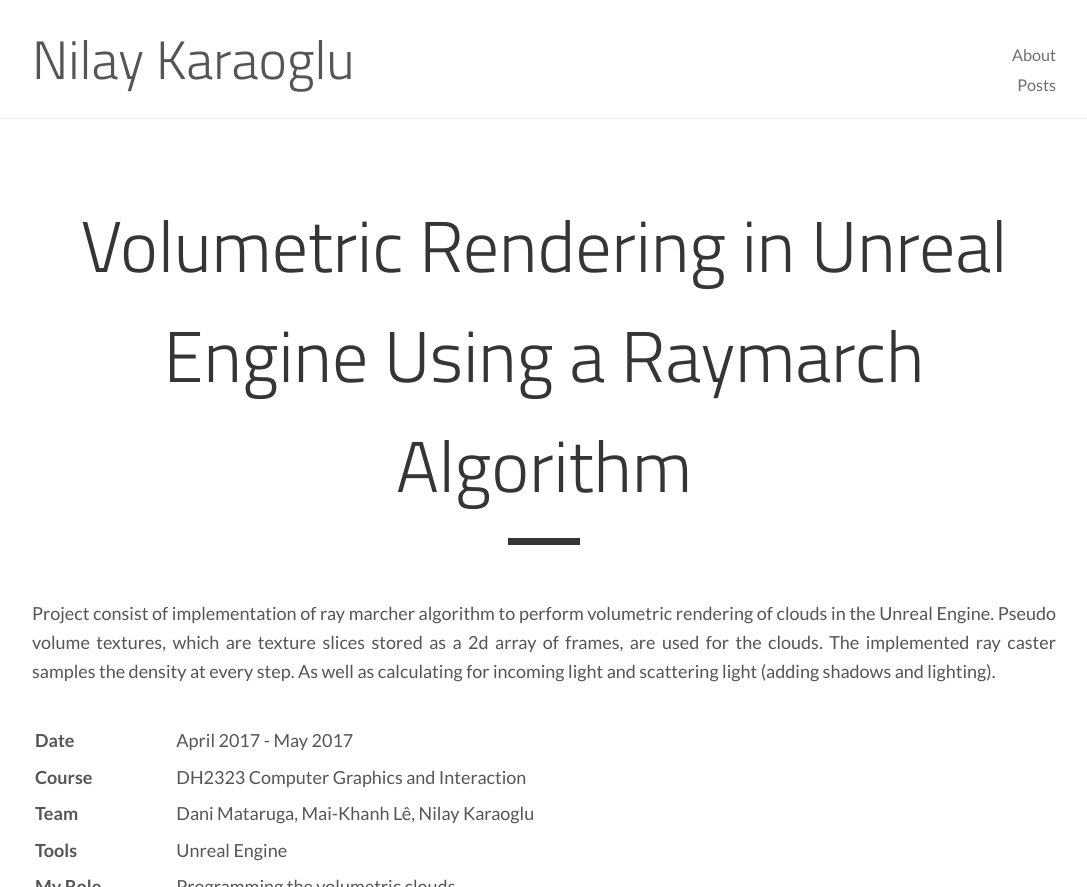
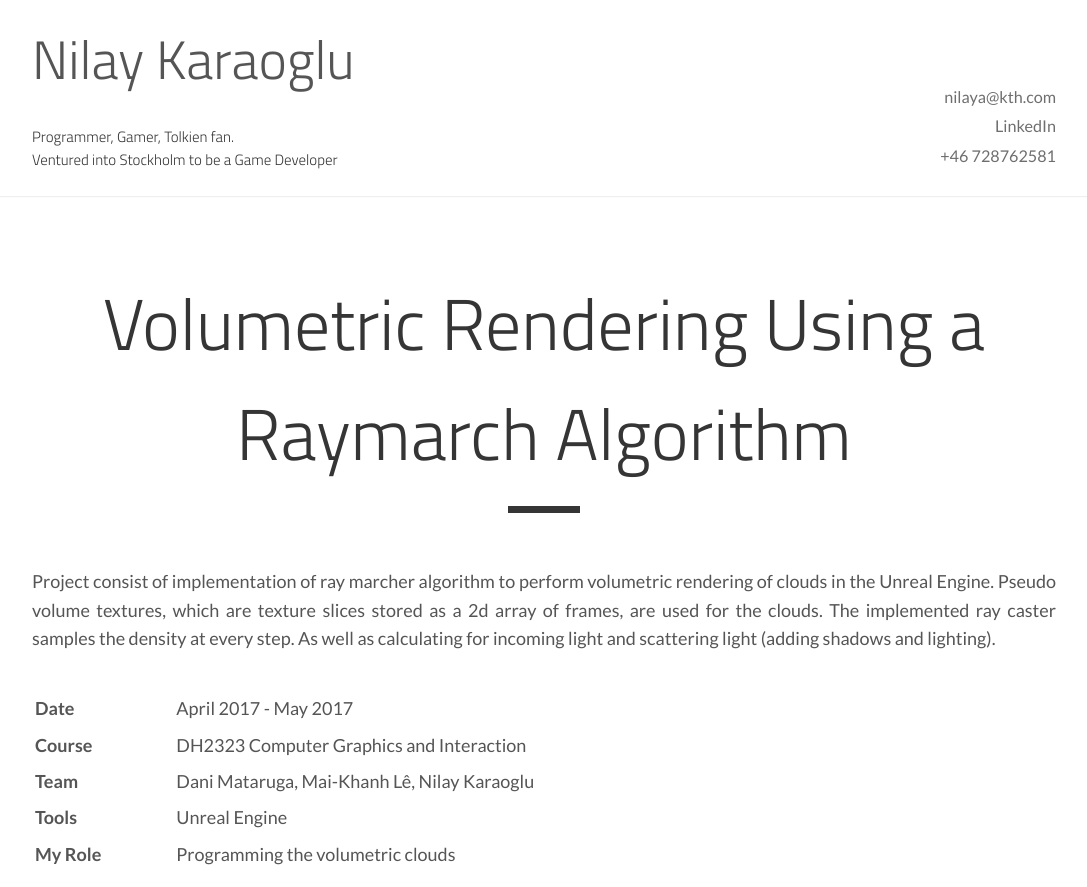
Before and after one commit to eowyn36/eowyn36.github.io, a Jekyll site: the page built from _projects/volumetric-rendering.md, in a window 1280 px wide, cut to the strip 0-887 px from the top of the page. Shown: the whole strip, without its empty margins (96-1183 px from the left). Built offline with Jekyll 4.4.1, drawn with Linux system fonts in a browser that asks for light colours.

Commit message:
adds description and contact info, renames project name

```diff
--- a/_layouts/default.html
+++ b/_layouts/default.html
@@ -9,9 +9,13 @@
         <a href="{{ site.baseurl }}/">
           <h2 class="nav-title">{{ site.title }}</h2>
         </a>
-        <ul>
-          <li><a href="{{ '/about' | prepend: site.url }}">About</a></li>
-          <li><a href="{{ site.baseurl }}/">Posts</a></li>
+        <h5 class="nav-description">Programmer, Gamer, Tolkien fan.
+          <br>Ventured into Stockholm to be a Game Developer
+        </h5>
+        <ul class="inline-list" aria-label="Contact information">
+          <li><a class="icon fa-envelope" href="mailto:nilaya@kth.com">nilaya@kth.com</a></li>
+          <li><a class="icon fa-linkedin" href="https://linkedin.com/in/nilayka">LinkedIn</a></li>
+          <li><a class="icon fa-phone" href="tel:+46768812744">+46 728762581</a></li>
         </ul>
     </div>
   </nav>
--- a/_projects/volumetric-rendering.md
+++ b/_projects/volumetric-rendering.md
@@ -1,6 +1,6 @@
 ---
 layout: project
-title: "Volumetric Rendering in Unreal Engine Using a Raymarch Algorithm"
+title: "Volumetric Rendering Using a Raymarch Algorithm"
 author: "Nilay Karaoglu"
 ---
 
```
